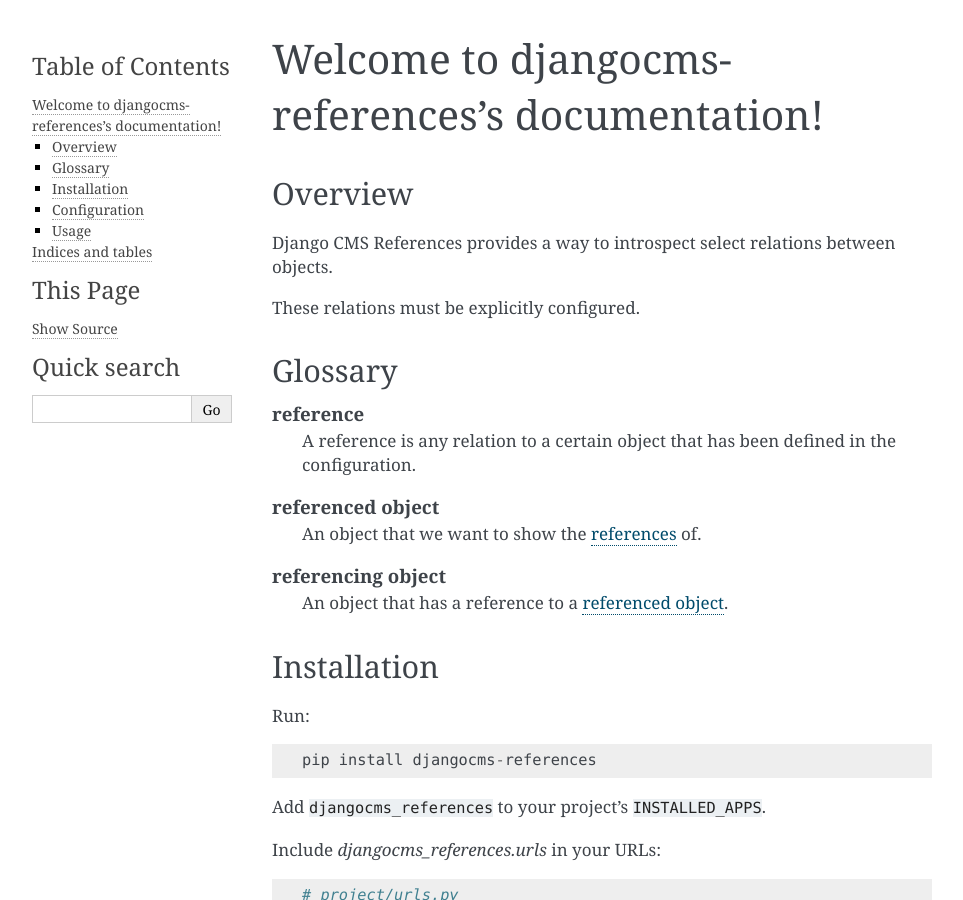
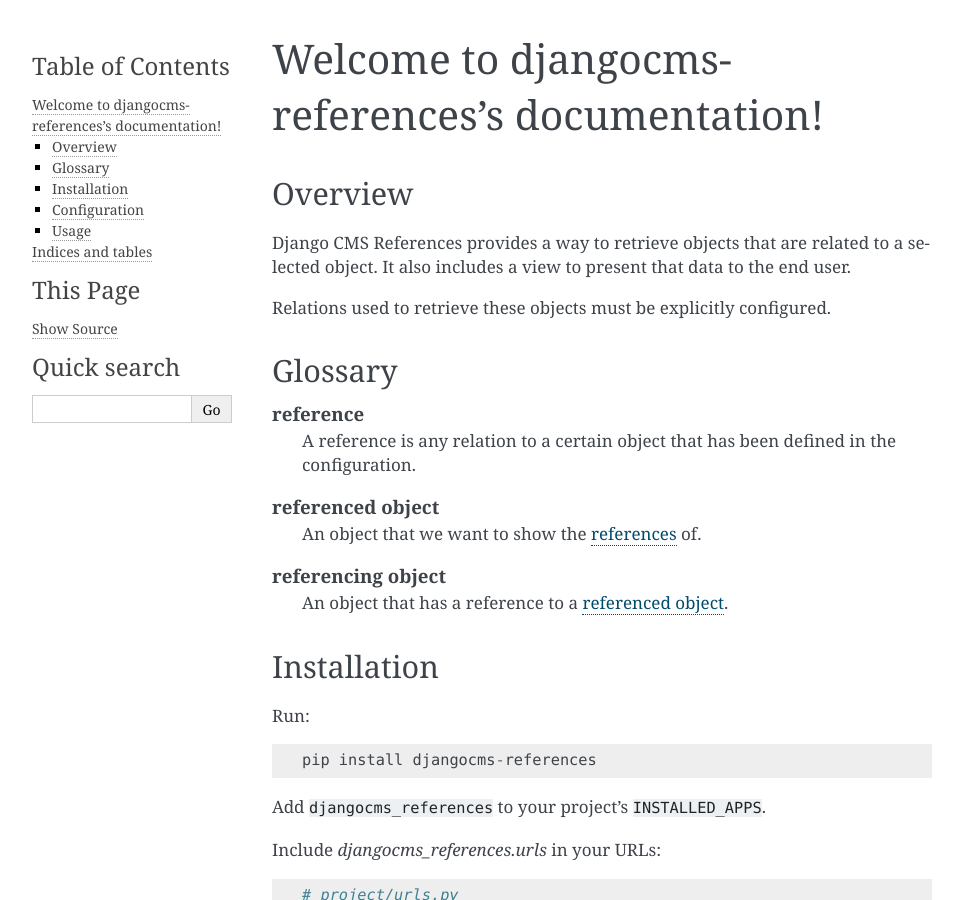
Before and after one commit to FidelityInternational/djangocms-references, a Sphinx documentation site: the page built from docs/index.rst, in a window 1280 px wide and 900 px high. Shown: the whole window, without its empty margins (148-1111 px from the left). Built offline with Sphinx 7.4.7, drawn with Linux system fonts in a browser that asks for light colours.

Commit message:
Update docs

```diff
--- a/docs/index.rst
+++ b/docs/index.rst
@@ -13,9 +13,11 @@
 Overview
 --------
 
-Django CMS References provides a way to introspect select relations between objects.
+Django CMS References provides a way to retrieve objects
+that are related to a selected object. It also includes a view
+to present that data to the end user.
 
-These relations must be explicitly configured.
+Relations used to retrieve these objects must be explicitly configured.
 
 Glossary
 --------
```
